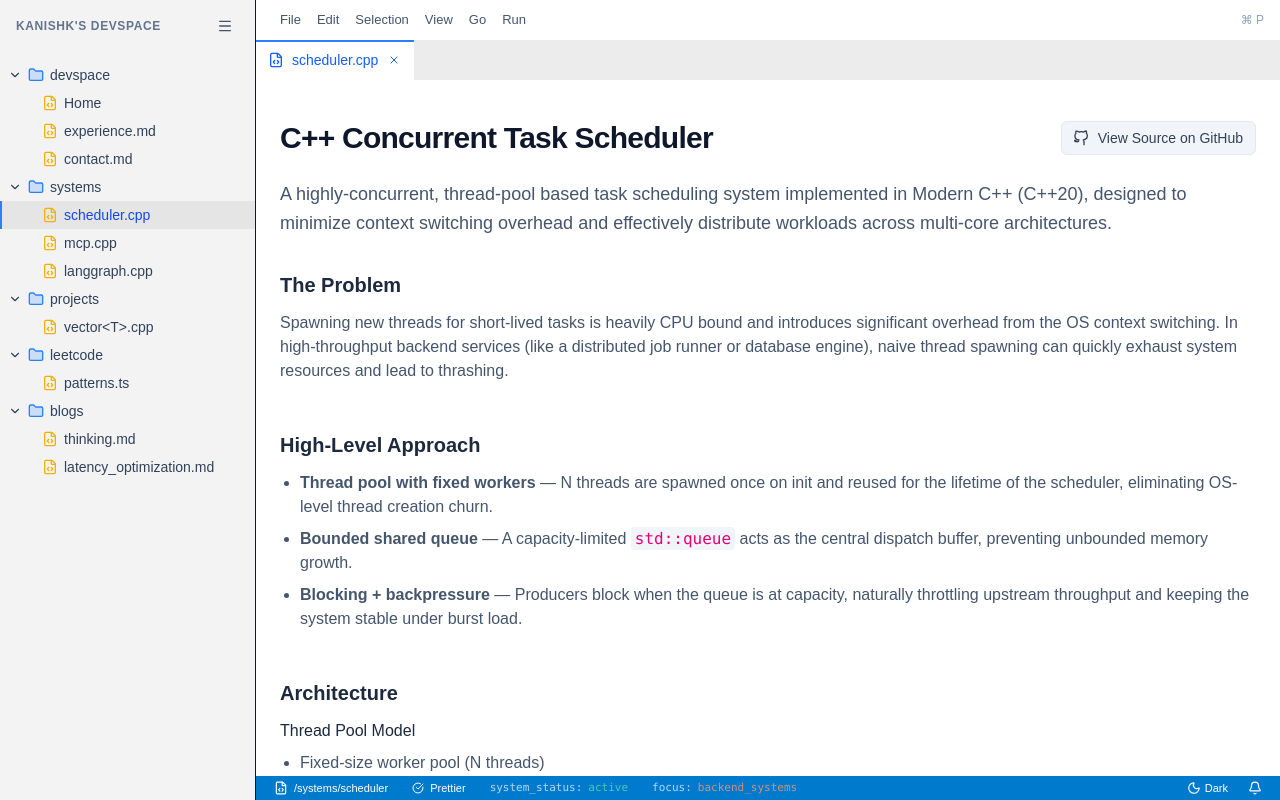
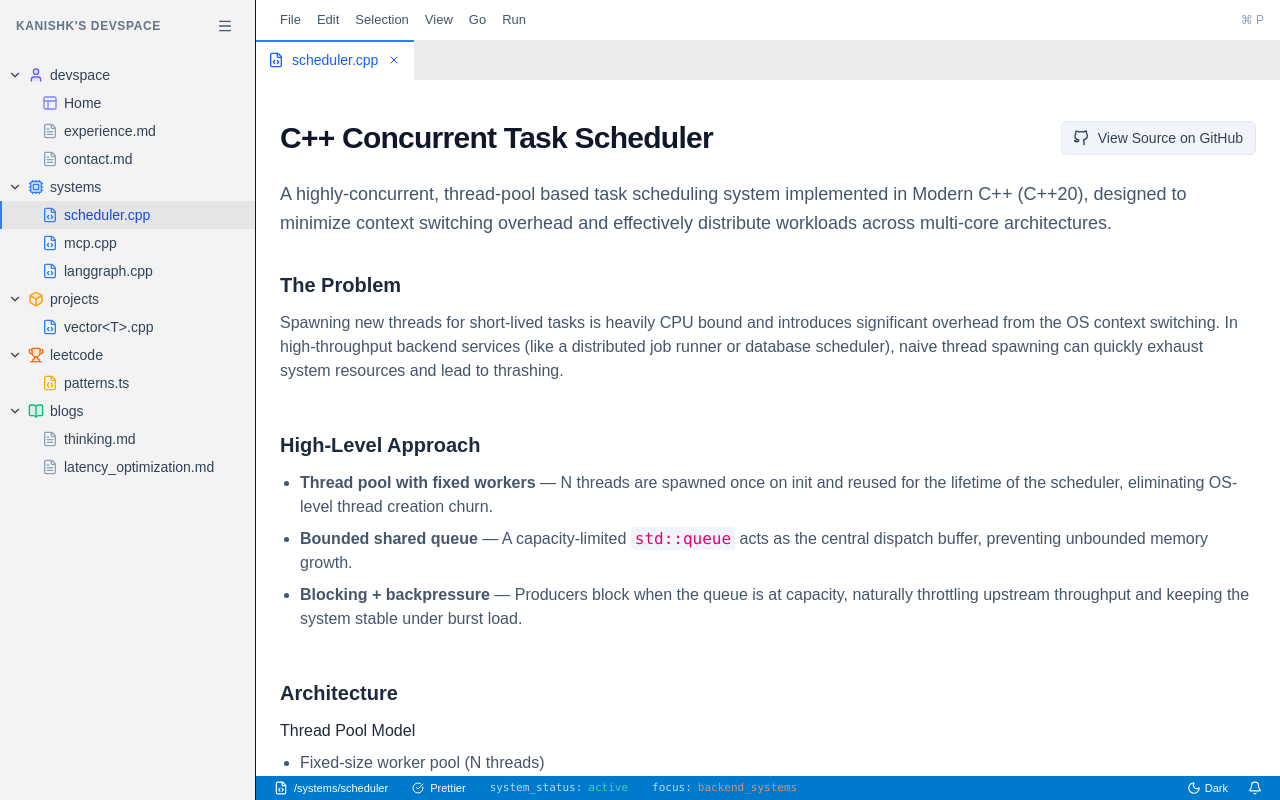
Before and after one commit to KanishkKa1/devspace, a Next.js app: page /systems/scheduler in a window 1280 px wide. Built offline with nearby package versions, Linux system fonts and the light colour scheme.

Commit message:
feat: add experience page, sidebar navigation, and project/blog route configurations

```diff
--- a/src/app/systems/scheduler/page.tsx
+++ b/src/app/systems/scheduler/page.tsx
@@ -227,7 +227,7 @@ int main() {
   const failureOutputString = `[FATAL] std::bad_alloc: memory allocation failed
 Error: Process terminated due to Out-Of-Memory (OOM) signal.
 System exhausted all available RAM.
-Scheduler failed at queue depth: 8,495,201`;
+scheduler failed at queue depth: 8,495,201`;
   const benchmarkCodeString = `// Snippet: 10,000 Tasks Performance Benchmark
 auto start = std::chrono::high_resolution_clock::now();
 
@@ -260,7 +260,7 @@ std::cout << "Executed 10,000 tasks in " << diff.count() << " ms\\n";`;
           C++ Concurrent Task Scheduler
         </h1>
         <a
-          href="https://github.com/KanishkKa1/devspace"
+          href="https://github.com/KanishkKa1/cpp_TaskScheduler"
           target="_blank"
           rel="noopener noreferrer"
           className="flex items-center gap-2 text-sm font-medium text-slate-700 bg-slate-100 hover:bg-slate-200 dark:bg-slate-800 dark:hover:bg-slate-700 dark:text-slate-300 px-3 py-1.5 rounded-md transition-colors w-fit border border-slate-200 dark:border-slate-700"
@@ -277,7 +277,7 @@ std::cout << "Executed 10,000 tasks in " << diff.count() << " ms\\n";`;
         <h2 className="text-xl font-semibold mb-3 text-slate-800 dark:text-slate-200">The Problem</h2>
         <div className="prose dark:prose-invert max-w-none text-slate-600 dark:text-[#cccccc]">
           <p>
-            Spawning new threads for short-lived tasks is heavily CPU bound and introduces significant overhead from the OS context switching. In high-throughput backend services (like a distributed job runner or database engine), naive thread spawning can quickly exhaust system resources and lead to thrashing.
+            Spawning new threads for short-lived tasks is heavily CPU bound and introduces significant overhead from the OS context switching. In high-throughput backend services (like a distributed job runner or database scheduler), naive thread spawning can quickly exhaust system resources and lead to thrashing.
           </p>
         </div>
       </section>
@@ -439,8 +439,8 @@ std::cout << "Executed 10,000 tasks in " << diff.count() << " ms\\n";`;
           {/* Flow 3 */}
           <div>
             <h3 className="font-medium text-slate-800 dark:text-slate-300 mb-3 text-sm flex items-center gap-2">
-               <span className="flex h-5 w-5 items-center justify-center rounded bg-rose-100 text-rose-700 dark:bg-rose-900/30 dark:text-rose-500 text-xs font-bold">3</span>
-               Backpressure
+              <span className="flex h-5 w-5 items-center justify-center rounded bg-rose-100 text-rose-700 dark:bg-rose-900/30 dark:text-rose-500 text-xs font-bold">3</span>
+              Backpressure
             </h3>
             <div className="flex flex-wrap items-center gap-2">
               <span className="px-2.5 py-1.5 bg-rose-50 border border-rose-200 dark:bg-[#3d1a1f] dark:border-[#632029] rounded-md text-xs font-mono text-rose-700 dark:text-[#f14c4c]">Queue Full</span>
@@ -621,9 +621,9 @@ std::cout << "Executed 10,000 tasks in " << diff.count() << " ms\\n";`;
       <div className="mb-16 shadow-xl rounded-xl overflow-hidden border border-slate-200 dark:border-slate-800 mt-12">
         <div className="bg-slate-100 dark:bg-[#1e1e1e] px-4 py-3 border-b border-slate-200 dark:border-[#333333] flex items-center gap-2">
           <div className="flex gap-1.5">
-             <div className="w-3 h-3 rounded-full bg-rose-500/80"></div>
-             <div className="w-3 h-3 rounded-full bg-amber-500/80"></div>
-             <div className="w-3 h-3 rounded-full bg-emerald-500/80"></div>
+            <div className="w-3 h-3 rounded-full bg-rose-500/80"></div>
+            <div className="w-3 h-3 rounded-full bg-amber-500/80"></div>
+            <div className="w-3 h-3 rounded-full bg-emerald-500/80"></div>
           </div>
           <span className="text-xs font-mono text-slate-500 dark:text-slate-400 ml-2">scheduler.cpp</span>
         </div>
@@ -710,7 +710,7 @@ std::cout << "Executed 10,000 tasks in " << diff.count() << " ms\\n";`;
             </p>
             <div className="mb-8 shadow-xl rounded-xl overflow-hidden border border-slate-200 dark:border-slate-800">
               <div className="bg-slate-100 dark:bg-[#1e1e1e] px-4 py-3 border-b border-slate-200 dark:border-[#333333] flex items-center justify-between">
-                <span className="text-xs font-mono text-slate-500 dark:text-slate-400 font-semibold tracking-wide flex items-center gap-2"><Lock className="w-3.5 h-3.5 text-blue-500"/> WorkStealingDeque.hpp</span>
+                <span className="text-xs font-mono text-slate-500 dark:text-slate-400 font-semibold tracking-wide flex items-center gap-2"><Lock className="w-3.5 h-3.5 text-blue-500" /> WorkStealingDeque.hpp</span>
               </div>
               <div className="[&>div]:!rounded-none [&>div]:!border-none [&>div]:!m-0">
                 <CodeBlock
@@ -766,7 +766,7 @@ All tasks dispatched. No global lock contention.`}
           <div>
             <h3 className="text-lg font-semibold text-slate-800 dark:text-slate-200 mb-2">Futures & Async Result Handling</h3>
             <p className="text-slate-600 dark:text-[#cccccc] leading-relaxed">
-              Fire-and-forget void lambdas limit usability. Integrating <code className="bg-slate-100 dark:bg-[#333] px-1 py-0.5 rounded font-mono text-pink-600 dark:text-pink-400">std::future</code> and <code className="bg-slate-100 dark:bg-[#333] px-1 py-0.5 rounded font-mono text-pink-600 dark:text-pink-400">std::packaged_task</code> allows producers to enqueue tasks that yield values. This effectively turns the scheduler into an asynchronous task graph engine where consumers can map results or await compute-heavy functions asynchronously, bridging the gap between naive threading and complex actor systems.
+              Fire-and-forget void lambdas limit usability. Integrating <code className="bg-slate-100 dark:bg-[#333] px-1 py-0.5 rounded font-mono text-pink-600 dark:text-pink-400">std::future</code> and <code className="bg-slate-100 dark:bg-[#333] px-1 py-0.5 rounded font-mono text-pink-600 dark:text-pink-400">std::packaged_task</code> allows producers to enqueue tasks that yield values. This effectively turns the scheduler into an asynchronous task graph scheduler where consumers can map results or await compute-heavy functions asynchronously, bridging the gap between naive threading and complex actor systems.
             </p>
           </div>
 
--- a/src/components/layout/Sidebar.tsx
+++ b/src/components/layout/Sidebar.tsx
@@ -5,7 +5,7 @@ import { usePathname } from "next/navigation";
 import { cn } from "@/lib/utils";
 import Link from "next/link";
 import { useState } from "react";
-import { ChevronRight, ChevronDown, Folder, FileCode, Menu } from "lucide-react";
+import { ChevronRight, ChevronDown, Folder, FileCode, Menu, Cpu, BookOpen, User, Box, Trophy, Settings, Terminal, FileText, FileJson, Layout } from "lucide-react";
 
 interface SidebarProps {
   isOpen: boolean;
@@ -15,9 +15,27 @@ interface SidebarProps {
 function SidebarItem({ node, indent = 0, isSidebarOpen }: { node: RouteNode; indent?: number; isSidebarOpen: boolean }) {
   const pathname = usePathname();
   const [isOpen, setIsOpen] = useState(true);
+  const isFolder = !!node.children && node.children.length > 0;
+  const isActive = pathname === node.path;
 
-  const isFolder = !!node.children;
-  const isActive = node.path === pathname;
+  const getFolderIcon = (label: string) => {
+    const l = label.toLowerCase();
+    if (l === "systems") return <Cpu className="h-4 w-4 shrink-0 text-blue-500 fill-blue-500/10 group-hover:scale-110 transition-transform duration-200" />;
+    if (l === "blogs" || l === "blog") return <BookOpen className="h-4 w-4 shrink-0 text-emerald-500 fill-emerald-500/10 group-hover:scale-110 transition-transform duration-200" />;
+    if (l === "devspace") return <User className="h-4 w-4 shrink-0 text-indigo-500 fill-indigo-500/10 group-hover:scale-110 transition-transform duration-200" />;
+    if (l === "projects") return <Box className="h-4 w-4 shrink-0 text-amber-500 fill-amber-500/10 group-hover:scale-110 transition-transform duration-200" />;
+    if (l === "leetcode") return <Trophy className="h-4 w-4 shrink-0 text-orange-500 fill-orange-500/10 group-hover:scale-110 transition-transform duration-200" />;
+    return <Folder className="h-4 w-4 shrink-0 text-slate-400 group-hover:scale-110 transition-transform duration-200" />;
+  };
+
+  const getFileIcon = (label: string) => {
+    const l = label.toLowerCase();
+    if (l.endsWith(".cpp")) return <FileCode className="h-4 w-4 shrink-0 text-blue-500 group-hover:scale-110 transition-transform duration-200" />;
+    if (l.endsWith(".ts") || l.endsWith(".tsx")) return <FileJson className="h-4 w-4 shrink-0 text-yellow-500 group-hover:scale-110 transition-transform duration-200" />;
+    if (l.endsWith(".md")) return <FileText className="h-4 w-4 shrink-0 text-slate-400 group-hover:scale-110 transition-transform duration-200" />;
+    if (l === "home") return <Layout className="h-4 w-4 shrink-0 text-indigo-400 group-hover:scale-110 transition-transform duration-200" />;
+    return <FileCode className="h-4 w-4 shrink-0 text-slate-400 group-hover:scale-110 transition-transform duration-200" />;
+  };
 
   if (isFolder) {
     return (
@@ -30,14 +48,18 @@ function SidebarItem({ node, indent = 0, isSidebarOpen }: { node: RouteNode; ind
             if (!isSidebarOpen) return;
             setIsOpen((prev) => !prev);
           }}
-          className="flex flex-1 items-center gap-1.5 py-1 px-2 text-sm text-slate-700 hover:bg-neutral-200 dark:text-[#cccccc] dark:hover:bg-neutral-800 select-none transition-colors duration-200 group whitespace-nowrap"
+          title={!isSidebarOpen ? node.label : undefined}
+          className={cn(
+            "flex flex-1 items-center gap-1.5 py-1 px-2 text-sm text-slate-700 hover:bg-neutral-200 dark:text-[#cccccc] dark:hover:bg-neutral-800 select-none transition-colors duration-200 group whitespace-nowrap",
+            !isSidebarOpen && "border-l-2 border-transparent hover:border-blue-500/50"
+          )}
           style={{
             paddingLeft: isSidebarOpen ? `${indent * 12 + 8}px` : '0px',
             justifyContent: isSidebarOpen ? 'flex-start' : 'center',
           }}
         >
           {isSidebarOpen && (isOpen ? <ChevronDown className="h-3.5 w-3.5 shrink-0" /> : <ChevronRight className="h-3.5 w-3.5 shrink-0" />)}
-          <Folder className="h-4 w-4 shrink-0 text-blue-500 fill-blue-500/20 dark:text-[#5ce4ce] dark:fill-[#5ce4ce]/20 group-hover:scale-110 transition-transform duration-200" />
+          {getFolderIcon(node.label)}
           {isSidebarOpen && <span className="truncate">{node.label}</span>}
         </button>
         {isOpen && isSidebarOpen && (
@@ -66,7 +88,7 @@ function SidebarItem({ node, indent = 0, isSidebarOpen }: { node: RouteNode; ind
       }}
     >
       {isSidebarOpen && <span className="w-3.5 shrink-0" />} {/* Spacer aligning with chevron */}
-      <FileCode className="h-4 w-4 shrink-0 text-yellow-500 group-hover:scale-110 transition-transform duration-200" />
+      {getFileIcon(node.label)}
       {isSidebarOpen && <span className="truncate">{node.label}</span>}
     </Link>
   );
```
